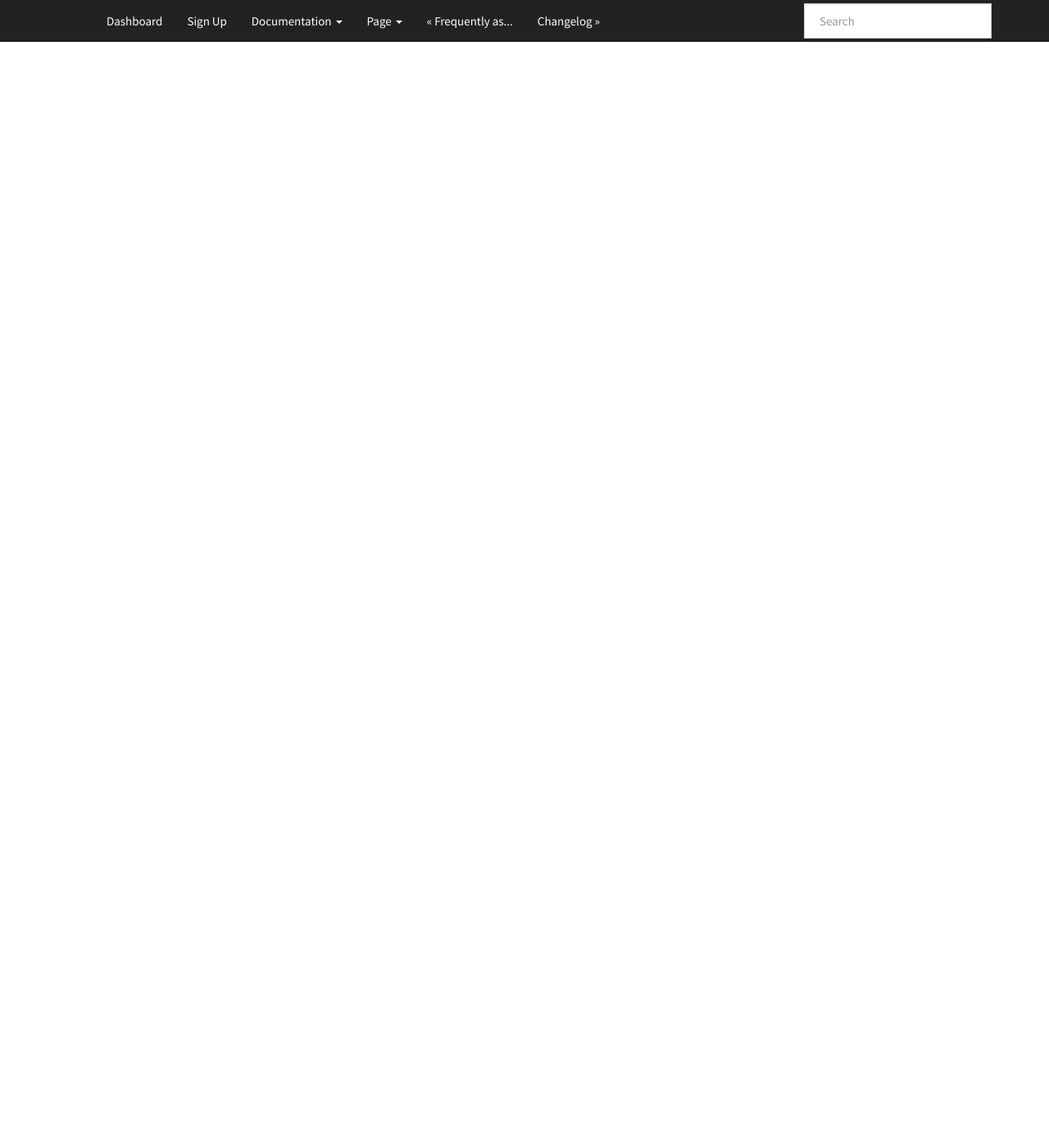
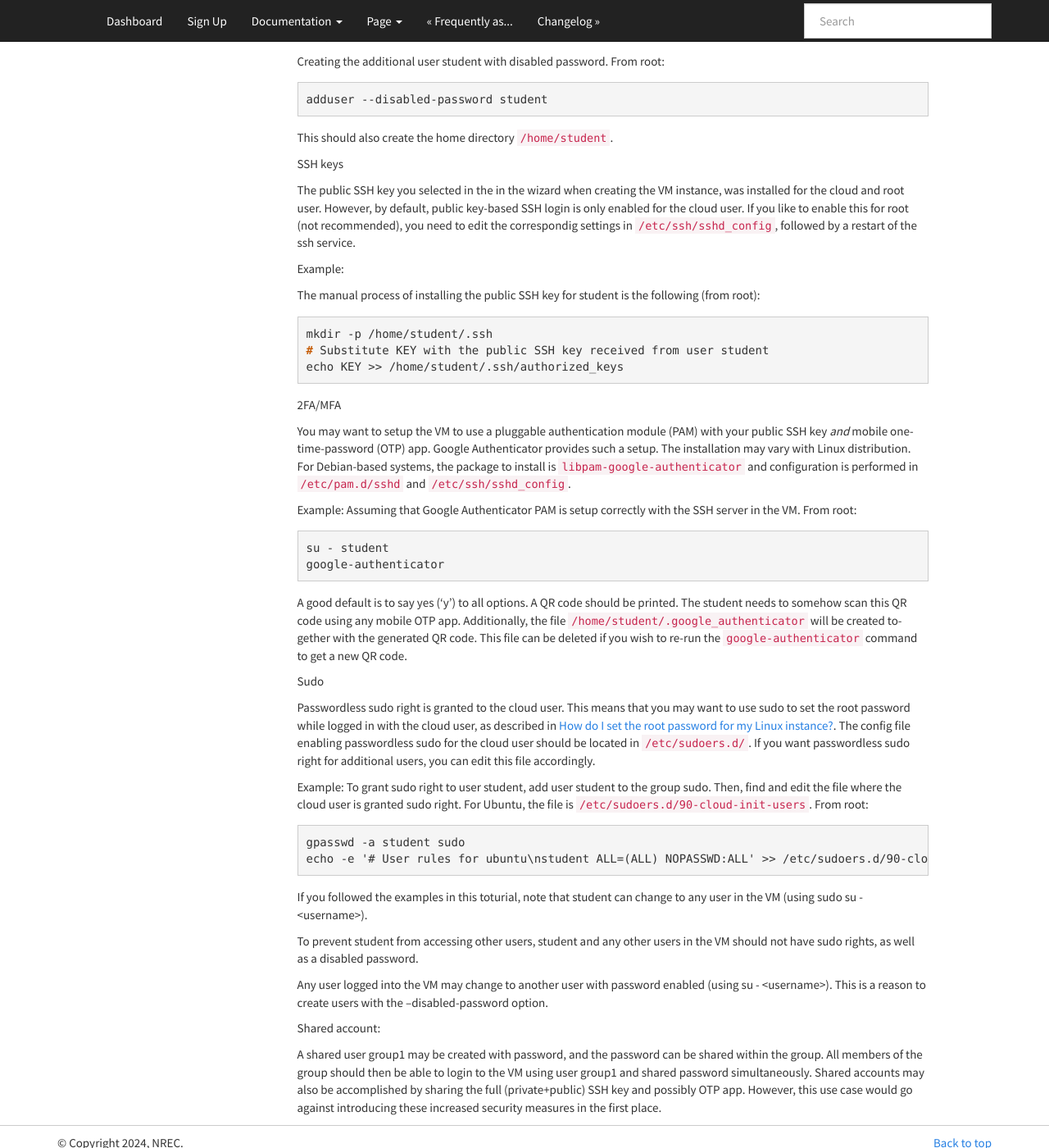
Before and after one commit to norcams/docs-enduser, a Sphinx documentation site: the page built from docs/usecase-toturials.rst, in a window 1280 px wide and 1400 px high, scrolled down 4372 px. Shown: the whole window at 82% size. Built offline with Sphinx 7.4.7, drawn with Linux system fonts in a browser that asks for light colours; some of the changed text lies outside the part shown.

Commit message:
add toturial for linux VM user management

```diff
--- a/docs/usecase-toturials.rst
+++ b/docs/usecase-toturials.rst
@@ -1,4 +1,7 @@
 .. |date| date::
+
+.. _Current GOLD images: nrec-gold-images.html#current-gold-images
+.. _How do I set the root password for my Linux instance?: faq.html#how-do-i-set-the-root-password-for-my-linux-instance
 
 Use case toturials
 ==================
@@ -63,3 +66,100 @@ In the Dashboard:
       :figwidth: image
 
       Figure 4: Adding security group for SSH access.
+
+Linux VM user management
+------------------------
+
+Your Linux VM will come with a root user in addition to a cloud user as described in `Current GOLD images`_.
+
+User management follows standard Linux procedures. Below are some useful commands:
+
+.. list-table:: Table 1: Linux commands for basic user management.
+   :widths: 50 25 25
+   :header-rows: 1
+
+   * - Command
+     - Description
+     - Use case
+   * - ``openssl rand -base64 6``
+     - Generate random 6-digit password
+     - Interactive
+   * - ``sudo adduser <username>``
+     - Create a new user with a password
+     - Interactive
+   * - ``sudo adduser --disabled-password <username>``
+     - Create a new user with disabled password
+     - When creating users with key-based login only. The user cannot be authenticated using password
+   * - ``sudo useradd -m -s /bin/bash <username>``
+     - Create a new user without specifying its password
+     - -"-, non-interactive
+   * - ``sudo passwd <username>``
+     - Set password for user
+     - Interactive
+   * - ``sudo gpasswd -a <username> <groupname>``
+     - Add user <username> to the group <groupname>
+     - Ex. adding user admin to group sudo
+   * - ``sudo passwd -l <username>``
+     - Disable (lock) the password for <username>
+     - The user can no longer be authenticated using password. Login to the user with other authentication methods will still work
+   * - ``google-authenticator``
+     - Run 2FA setup for scanning QR code with OTP mobile app
+     - When having set up SSH to use the Google Authenticator PAM
+
+Example:
+
+Creating the additional user student with disabled password. From root:
+
+.. code-block:: console
+
+   adduser --disabled-password student
+
+This should also create the home directory ``/home/student``.
+
+SSH keys
+
+The public SSH key you selected in the in the wizard when creating the VM instance, was installed for the cloud and root user. However, by default, public key-based SSH login is only enabled for the cloud user. If you like to enable this for root (not recommended), you need to edit the correspondig settings in ``/etc/ssh/sshd_config``, followed by a restart of the ssh service.
+
+Example:
+
+The manual process of installing the public SSH key for student is the following (from root):
+
+.. code-block:: console
+
+   mkdir -p /home/student/.ssh
+   # Substitute KEY with the public SSH key received from user student
+   echo KEY >> /home/student/.ssh/authorized_keys
+
+2FA/MFA
+
+You may want to setup the VM to use a pluggable authentication module (PAM) with your public SSH key `and` mobile one-time-password (OTP) app. Google Authenticator provides such a setup. The installation may vary with Linux distribution. For Debian-based systems, the package to install is ``libpam-google-authenticator`` and configuration is performed in ``/etc/pam.d/sshd`` and ``/etc/ssh/sshd_config``.
+
+Example: Assuming that Google Authenticator PAM is setup correctly with the SSH server in the VM. From root:
+
+.. code-block:: console
+
+   su - student
+   google-authenticator
+
+A good default is to say yes ('y') to all options. A QR code should be printed. The student needs to somehow scan this QR code using any mobile OTP app. Additionally, the file ``/home/student/.google_authenticator`` will be created together with the generated QR code. This file can be deleted if you wish to re-run the ``google-authenticator`` command to get a new QR code.
+
+Sudo
+
+Passwordless sudo right is granted to the cloud user. This means that you may want to use sudo to set the root password while logged in with the cloud user, as described in `How do I set the root password for my Linux instance?`_. The config file enabling passwordless sudo for the cloud user should be located in ``/etc/sudoers.d/``. If you want passwordless sudo right for additional users, you can edit this file accordingly.
+
+Example: To grant sudo right to user student, add user student to the group sudo. Then, find and edit the file where the cloud user is granted sudo right. For Ubuntu, the file is ``/etc/sudoers.d/90-cloud-init-users``. From root:
+
+.. code-block:: console
+
+   gpasswd -a student sudo
+   echo -e '# User rules for ubuntu\nstudent ALL=(ALL) NOPASSWD:ALL' >> /etc/sudoers.d/90-cloud-init-users
+
+If you followed the examples in this toturial, note that student can change to any user in the VM (using sudo su - <username>).
+
+To prevent student from accessing other users, student and any other users in the VM should not have sudo rights, as well as a disabled password.
+
+Any user logged into the VM may change to another user with password enabled (using su - <username>). This is a reason to create users with the --disabled-password option.
+
+Shared account:
+
+A shared user group1 may be created with password, and the password can be shared within the group. All members of the group should then be able to login to the VM using user group1 and shared password simultaneously. Shared accounts may also be accomplished by sharing the full (private+public) SSH key and possibly OTP app. However, this use case would go against introducing these increased security measures in the first place.
```
